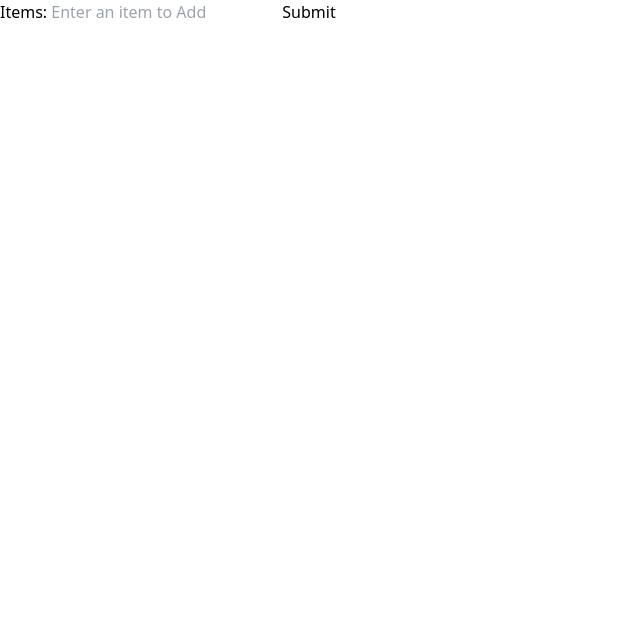
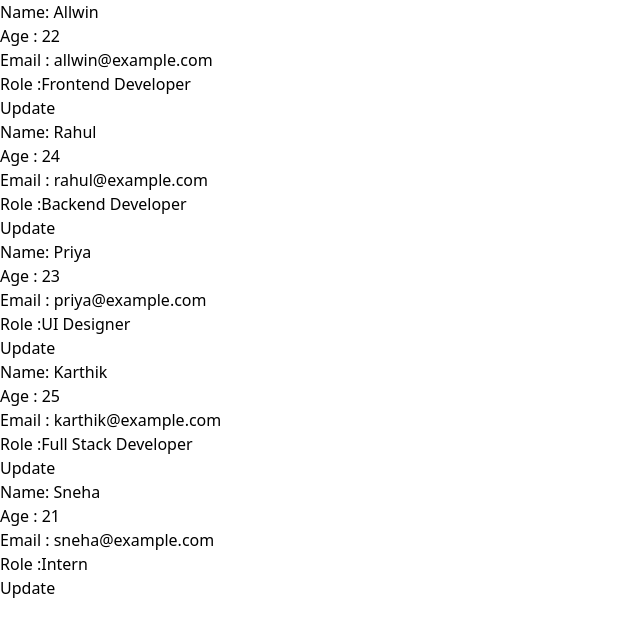
Before and after one commit to Allwin-d/Practice, a React (Vite) app: page / in a window 1280 px wide. Shown: the top 632 px of the page, without its empty margins (0-640 px from the left). Built offline with nearby package versions, Linux system fonts and the light colour scheme.

Commit message:
UseState eg for Array of Objects

```diff
--- a/src/App.tsx
+++ b/src/App.tsx
@@ -9,8 +9,9 @@
 // import ParentPerson from "./components/props/ParentPerson";
 // import ArrayOfObj from "./components/ArrayOfObj";
 // import Counter from "./components/UseState/Counter";
+// import TodoList from "./components/UseState/TodoList";
 
-import TodoList from "./components/UseState/TodoList";
+import Profiles from "./components/UseState/Profiles";
 
 const App = () => {
   return (
@@ -26,7 +27,8 @@ const App = () => {
       <UserStatus loggedIn={true} isAdmin={true} />
       <Greetings timeOfDay = "Morning"/> */}
       {/* <Counter /> */}
-      <TodoList />
+      {/* <TodoList /> */}
+      <Profiles />
     </div>
   );
 };
--- /dev/null
+++ b/src/components/UseState/Profiles.tsx
@@ -0,0 +1,89 @@
+import { useState } from "react";
+
+//useState example for Array of Objects
+const Profiles = () => {
+  type singlePro = {
+    id: number;
+    name: string;
+    age: number;
+    role: string;
+    email: string;
+    isActive: boolean;
+  };
+
+  type Profile = singlePro[];
+
+  const [profile, setProfile] = useState<Profile>([
+    {
+      id: 1,
+      name: "Allwin",
+      age: 22,
+      role: "Frontend Developer",
+      email: "allwin@example.com",
+      isActive: true,
+    },
+    {
+      id: 2,
+      name: "Rahul",
+      age: 24,
+      role: "Backend Developer",
+      email: "rahul@example.com",
+      isActive: false,
+    },
+    {
+      id: 3,
+      name: "Priya",
+      age: 23,
+      role: "UI Designer",
+      email: "priya@example.com",
+      isActive: true,
+    },
+    {
+      id: 4,
+      name: "Karthik",
+      age: 25,
+      role: "Full Stack Developer",
+      email: "karthik@example.com",
+      isActive: true,
+    },
+    {
+      id: 5,
+      name: "Sneha",
+      age: 21,
+      role: "Intern",
+      email: "sneha@example.com",
+      isActive: false,
+    },
+  ]);
+
+  function updateProfile(val: singlePro) {
+    const updated = profile.map((item) =>
+      item.id === val.id ? { ...item, name: "Jesus" } : item
+    );
+    setProfile(updated);
+  }
+
+  return (
+    <div>
+      {profile.map((item) => {
+        return (
+          <ul key={item.id}>
+            <li>Name: {item.name}</li>
+            <p>Age : {item.age}</p>
+            <p>Email : {item.email}</p>
+            <p>{item.isActive}</p>
+            <p>Role :{item.role}</p>
+            <button
+              className="bg-black text-white p-2 rounded-lg"
+              onClick={() => updateProfile(item)}
+            >
+              Update
+            </button>
+          </ul>
+        );
+      })}
+    </div>
+  );
+};
+
+export default Profiles;
--- a/src/components/UseState/TodoList.tsx
+++ b/src/components/UseState/TodoList.tsx
@@ -4,6 +4,8 @@ const TodoList = () => {
   const [todo, setTodo] = useState<string[]>([]);
   const [item, setItem] = useState<string>("");
 
+
+  //useState example for modifying an array
   function handleChange(e: React.ChangeEvent<HTMLInputElement>) {
     setItem(e.target.value);
   }
```
